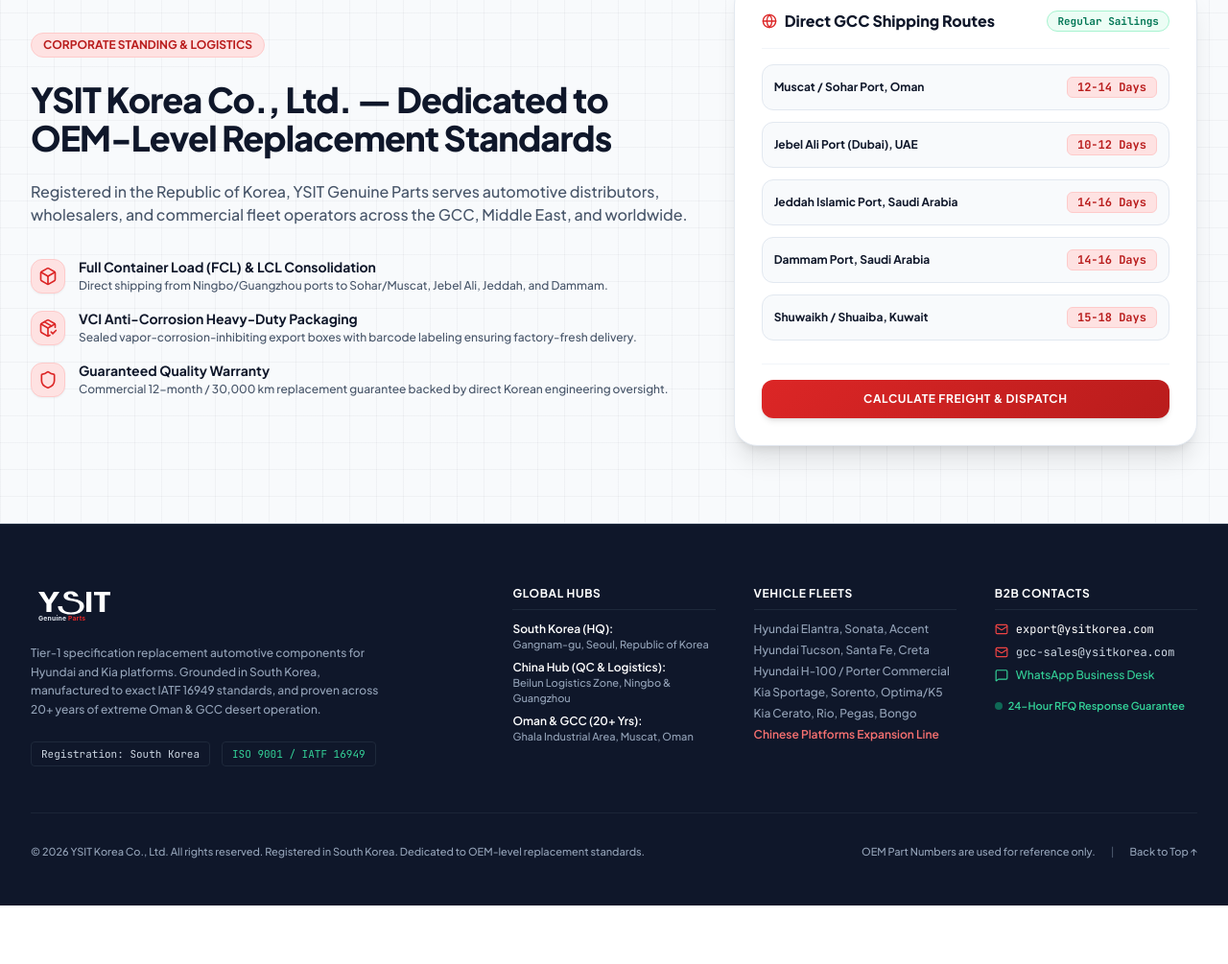
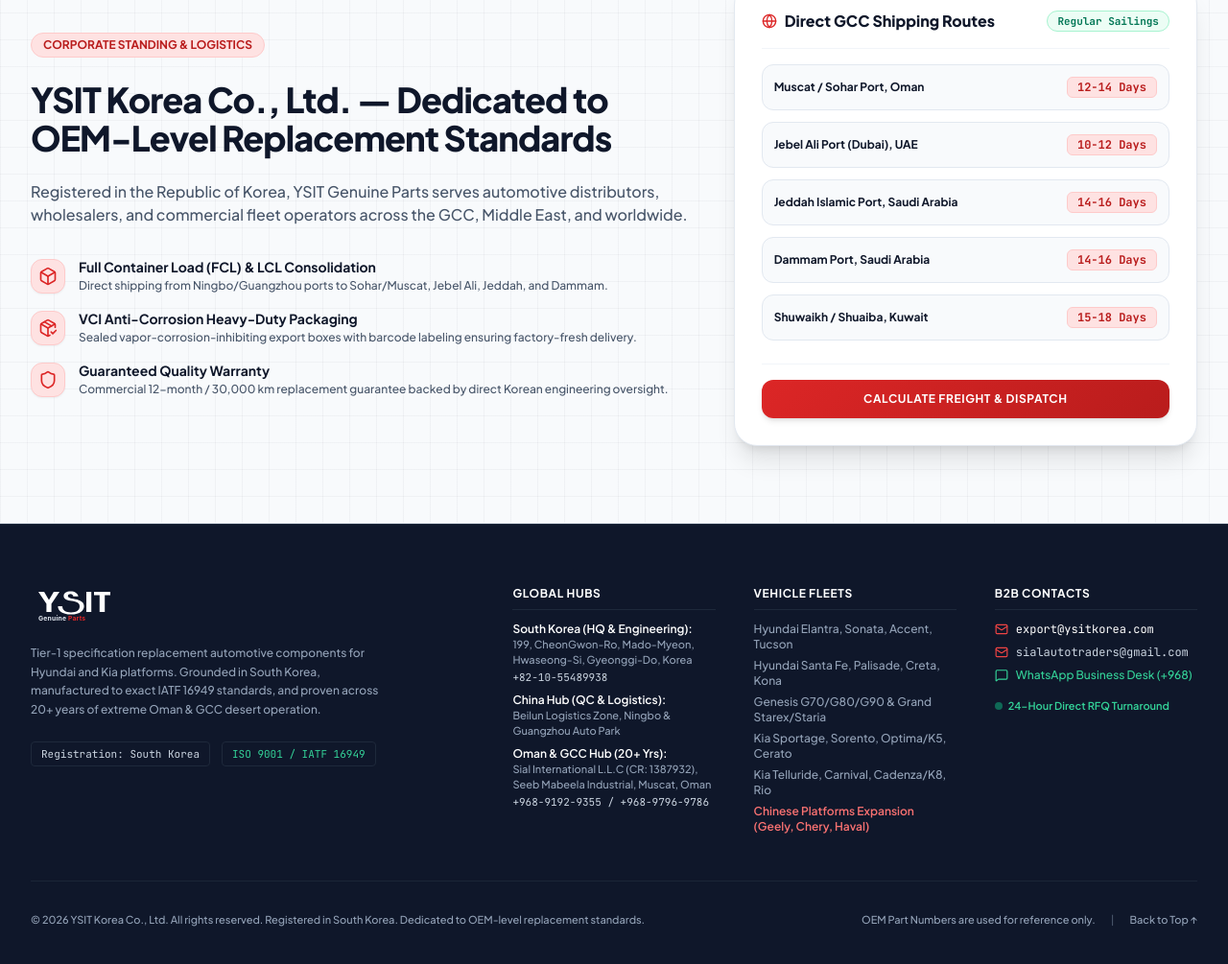
Before and after one commit to ahmedsial1/ysit, a website: page index.html in a window 1280 px wide. Shown: the part 7573-8578 px from the top of the page at 96% size. Before the commit the page ends 8517 px from the top, so only its background shows below. Drawn offline with nearby package versions, Linux system fonts and the light colour scheme.

Commit message:
feat: integrate authentic Sial Auto corporate data, addresses, and contacts into index.html
- Update Korea HQ facility address to Hwaseong-Si and Oman hub details to Seeb Mabeela (CR No: 1387932)
- Update direct phone numbers and WhatsApp hotline links (+82-10-55489938 / +968-9192-9355)
- Expand Hyundai, Kia, and Genesis vehicle fleet coverage in footer links
- Add sialautotraders corporate email integration

```diff
--- a/index.html
+++ b/index.html
@@ -1181,16 +1181,18 @@
           <h4 class="text-xs uppercase font-bold text-white tracking-wider border-b border-slate-800 pb-2">Global Hubs</h4>
           <ul class="space-y-2 text-xs">
             <li>
-              <span class="text-white font-semibold">South Korea (HQ):</span>
-              <p class="text-slate-400 text-[11px]">Gangnam-gu, Seoul, Republic of Korea</p>
+              <span class="text-white font-semibold">South Korea (HQ & Engineering):</span>
+              <p class="text-slate-400 text-[11px]">199, CheonGwon-Ro, Mado-Myeon, Hwaseong-Si, Gyeonggi-Do, Korea</p>
+              <a href="tel:+821055489938" class="text-slate-300 hover:text-red-400 font-mono text-[11px] block mt-0.5">+82-10-55489938</a>
             </li>
             <li>
               <span class="text-white font-semibold">China Hub (QC & Logistics):</span>
-              <p class="text-slate-400 text-[11px]">Beilun Logistics Zone, Ningbo & Guangzhou</p>
+              <p class="text-slate-400 text-[11px]">Beilun Logistics Zone, Ningbo & Guangzhou Auto Park</p>
             </li>
             <li>
-              <span class="text-white font-semibold">Oman & GCC (20+ Yrs):</span>
-              <p class="text-slate-400 text-[11px]">Ghala Industrial Area, Muscat, Oman</p>
+              <span class="text-white font-semibold">Oman & GCC Hub (20+ Yrs):</span>
+              <p class="text-slate-400 text-[11px]">Sial International L.L.C (CR: 1387932), Seeb Mabeela Industrial, Muscat, Oman</p>
+              <a href="tel:+96891929355" class="text-slate-300 hover:text-red-400 font-mono text-[11px] block mt-0.5">+968-9192-9355 / +968-9796-9786</a>
             </li>
           </ul>
         </div>
@@ -1199,12 +1201,12 @@
         <div class="space-y-3">
           <h4 class="text-xs uppercase font-bold text-white tracking-wider border-b border-slate-800 pb-2">Vehicle Fleets</h4>
           <ul class="space-y-1.5 text-xs text-slate-400">
-            <li><a href="#vehicle-platforms" class="hover:text-red-400 transition-colors">Hyundai Elantra, Sonata, Accent</a></li>
-            <li><a href="#vehicle-platforms" class="hover:text-red-400 transition-colors">Hyundai Tucson, Santa Fe, Creta</a></li>
-            <li><a href="#vehicle-platforms" class="hover:text-red-400 transition-colors">Hyundai H-100 / Porter Commercial</a></li>
-            <li><a href="#vehicle-platforms" class="hover:text-red-400 transition-colors">Kia Sportage, Sorento, Optima/K5</a></li>
-            <li><a href="#vehicle-platforms" class="hover:text-red-400 transition-colors">Kia Cerato, Rio, Pegas, Bongo</a></li>
-            <li><a href="#vehicle-platforms" class="hover:text-red-400 transition-colors text-red-400 font-semibold">Chinese Platforms Expansion Line</a></li>
+            <li><a href="#vehicle-platforms" class="hover:text-red-400 transition-colors">Hyundai Elantra, Sonata, Accent, Tucson</a></li>
+            <li><a href="#vehicle-platforms" class="hover:text-red-400 transition-colors">Hyundai Santa Fe, Palisade, Creta, Kona</a></li>
+            <li><a href="#vehicle-platforms" class="hover:text-red-400 transition-colors">Genesis G70/G80/G90 & Grand Starex/Staria</a></li>
+            <li><a href="#vehicle-platforms" class="hover:text-red-400 transition-colors">Kia Sportage, Sorento, Optima/K5, Cerato</a></li>
+            <li><a href="#vehicle-platforms" class="hover:text-red-400 transition-colors">Kia Telluride, Carnival, Cadenza/K8, Rio</a></li>
+            <li><a href="#vehicle-platforms" class="hover:text-red-400 transition-colors text-red-400 font-semibold">Chinese Platforms Expansion (Geely, Chery, Haval)</a></li>
           </ul>
         </div>
 
@@ -1218,15 +1220,15 @@
             </li>
             <li class="flex items-center gap-2">
               <i data-lucide="mail" class="w-3.5 h-3.5 text-red-500"></i>
-              <a href="mailto:gcc-sales@ysitkorea.com" class="text-slate-300 hover:text-red-400 font-mono">gcc-sales@ysitkorea.com</a>
+              <a href="mailto:sialautotraders@gmail.com" class="text-slate-300 hover:text-red-400 font-mono">sialautotraders@gmail.com</a>
             </li>
             <li class="flex items-center gap-2">
               <i data-lucide="message-square" class="w-3.5 h-3.5 text-emerald-400"></i>
-              <a href="https://wa.me/96894000000" target="_blank" class="text-emerald-400 hover:underline">WhatsApp Business Desk</a>
+              <a href="https://wa.me/96891929355" target="_blank" class="text-emerald-400 hover:underline">WhatsApp Business Desk (+968)</a>
             </li>
             <li class="pt-2 text-[11px] text-emerald-400 font-semibold flex items-center gap-1.5">
               <span class="w-2 h-2 rounded-full bg-emerald-500 animate-pulse"></span>
-              <span>24-Hour RFQ Response Guarantee</span>
+              <span>24-Hour Direct RFQ Turnaround</span>
             </li>
           </ul>
         </div>
```
